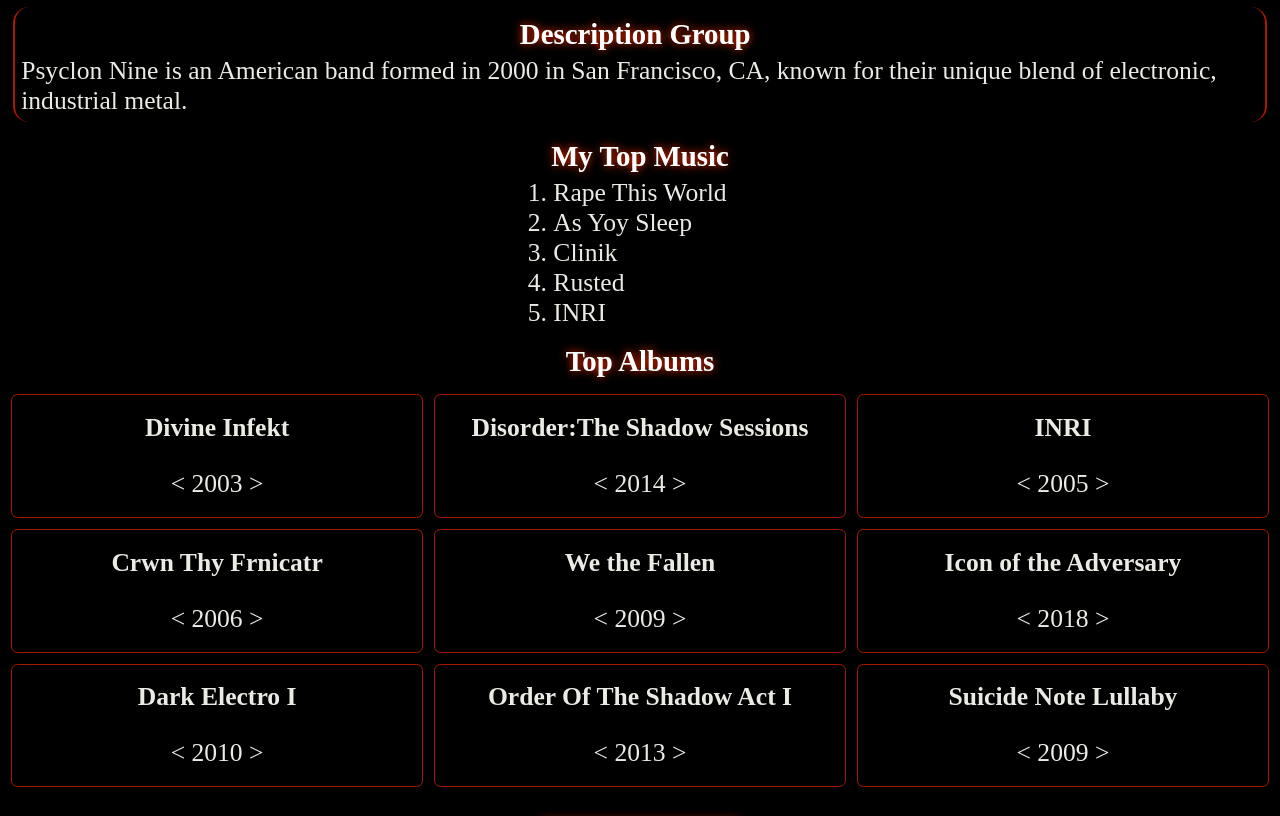
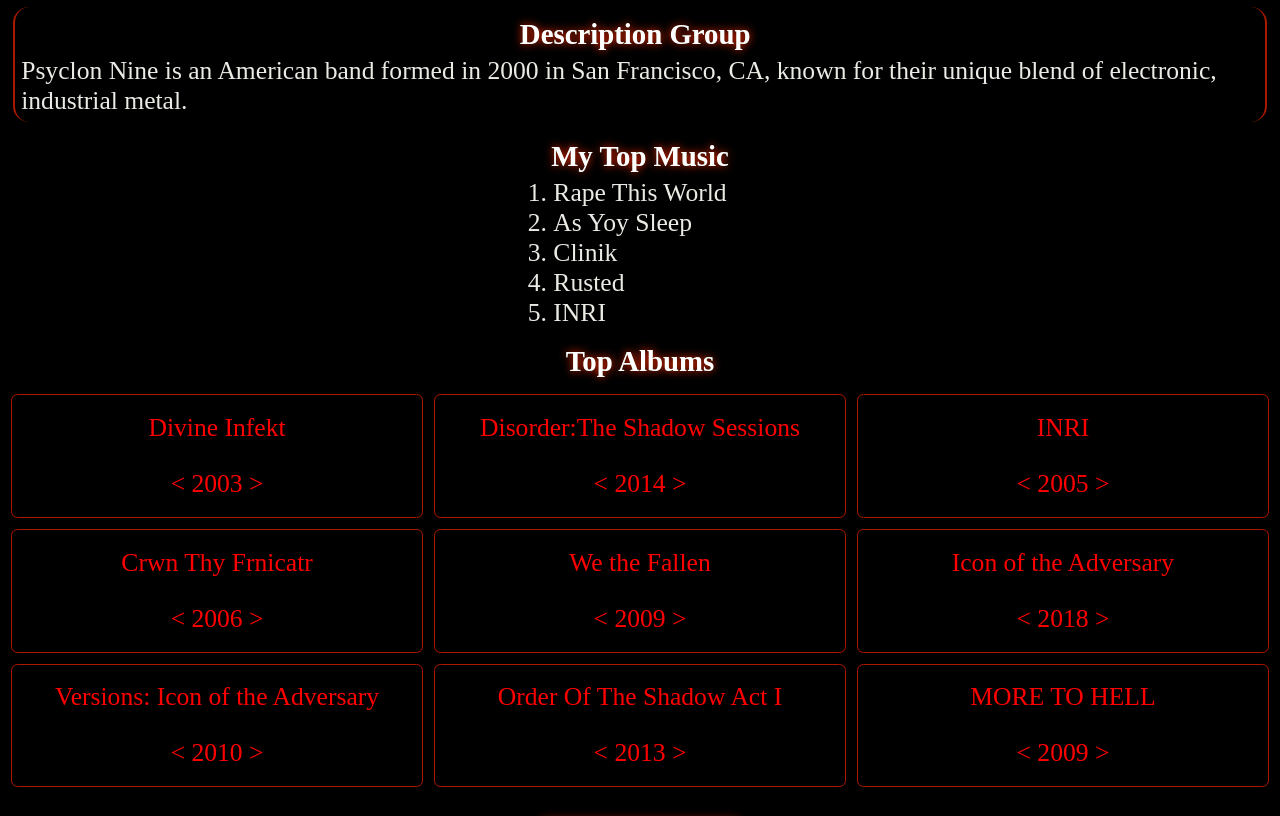
Before and after one commit to Seer-of-the-End/Test-Skill_3, a plain HTML site: page index.html in a window 1280 px wide. Shown: the part 95-911 px from the top of the page. Drawn offline with Linux system fonts and the light colour scheme; a web font is replaced by a local one.

Commit message:
text-decoration: none;

```diff
--- a/index.html
+++ b/index.html
@@ -40,50 +40,68 @@
     <section class="albums">
     <h3 class="top top-h3">Top Albums</h3>
         <!-- 1 -->
+        <a href="https://www.youtube.com/playlist?list=OLAK5uy_lJiJZIFh0ssR0FXelvJRCXs3Ga8KpTj84">
           <div class="albums-divs">
-            <h4>Divine Infekt</h4>
+            Divine Infekt
             <p>&lt; 2003 &gt;</p>
           </div>
+        </a>
         <!-- 2 -->
+        <a href="https://www.youtube.com/playlist?list=OLAK5uy_nwBfukXmT1SqeUT5Sjp605JutzqqcJuFo">
           <div class="albums-divs">
-            <h4>Disorder:The Shadow Sessions</h4>
+            Disorder:The Shadow Sessions
             <p>&lt; 2014 &gt;</p>
           </div>
+        </a>
         <!-- 3 -->
+        <a href="https://www.youtube.com/playlist?list=OLAK5uy_mKh9rLHdJTcDnU21KxlsY-6fuv2nDsKos">
           <div class="albums-divs">
-            <h4>INRI</h4>
+            INRI
             <p>&lt; 2005 &gt;</p>
           </div>
+        </a>
         <!-- 4 -->
+        <a href="https://www.youtube.com/playlist?list=OLAK5uy_kPixj6cizr6deR2_yFeyw49J7RsBl-MU0">
           <div class="albums-divs">
-            <h4>Crwn Thy Frnicatr</h4>
+            Crwn Thy Frnicatr
             <p>&lt; 2006 &gt;</p>
           </div>
+        </a>
         <!-- 5 -->
+        <a href="https://www.youtube.com/playlist?list=OLAK5uy_klf_Y91JJnqufbcjjubWC6tpOLlNDfk-M">
           <div class="albums-divs">
-            <h4>We the Fallen</h4>
+            We the Fallen
             <p>&lt; 2009 &gt;</p>
           </div>
+        </a>
         <!-- 6 -->
+        <a href="https://www.youtube.com/playlist?list=OLAK5uy_lLfOklIQqrMKGnIjrKqJCcT-lzSeTteR8">
           <div class="albums-divs">
-            <h4>Icon of the Adversary</h4>
+            Icon of the Adversary
             <p>&lt; 2018 &gt;</p>
           </div>
+        </a>
         <!-- 7 -->
+        <a href="https://www.youtube.com/playlist?list=OLAK5uy_nD_QLbdsOxJZmQBOMbXCS4Y2jMQLBWT48">
           <div class="albums-divs">
-            <h4>Dark Electro I</h4>
+            Versions: Icon of the Adversary
             <p>&lt; 2010 &gt;</p>
           </div>
+        </a>
         <!-- 8 -->
+        <a href="https://www.youtube.com/playlist?list=OLAK5uy_kfh3PVVN85n_hQYRuKEdwzWvx7hYBbb-w">
           <div class="albums-divs">
-            <h4>Order Of The Shadow Act I</h4>
+            Order Of The Shadow Act I
             <p>&lt; 2013 &gt;</p>
           </div>
+        </a>
         <!-- 9 -->
+        <a href="https://www.youtube.com/playlist?list=OLAK5uy_kBJBi-n5K-gQMGIqg1OsEPIO8CzeNOpwY">
           <div class="albums-divs">
-            <h4>Suicide Note Lullaby</h4>
+            MORE TO HELL
             <p>&lt; 2009 &gt;</p>
           </div>
+        </a>
     </section>
 
     <section class="members">
--- a/styles.css
+++ b/styles.css
@@ -1,7 +1,6 @@
 * {
   margin: 0;
   padding: 0;
-  text-decoration: none;
 }
 
 :root {
@@ -17,6 +16,11 @@
   min-height: 100vh;
   display: flex;
   flex-direction: column;
+}
+
+a {
+  color: #ff0000;
+  text-decoration: none;
 }
 
 header {
@@ -85,7 +89,7 @@
   border-radius: 0.4rem;
   padding: 0.3rem;
   min-height: 7rem;
-  transition: filter 0.3s ease-out, border 0.3s ease-out;
+  transition: filter 0.3s ease-out, border 0.3s ease-out, 0.3s color;
 }
 @keyframes albums {
   0%{transform: scale(1);}
@@ -225,3 +229,19 @@
     font-size: 2rem;
   }
 }
+
+@media (min-width: 1024px) {
+  .current-divs, .former-divs {
+    border-radius: 2.1rem;
+  }
+}
+
+@media (min-width: 1440px) {
+  body {
+    max-width: 1000px;
+    margin: 0 auto;
+  }
+  .albums-divs:hover {
+    color: #d6a1cc;
+  }
+}
```
Lines whose indentation alone changed are shown as unchanged.
